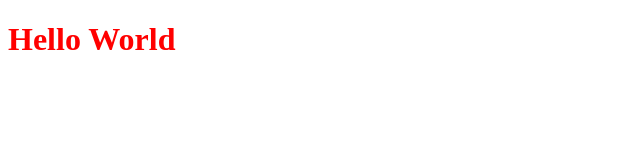
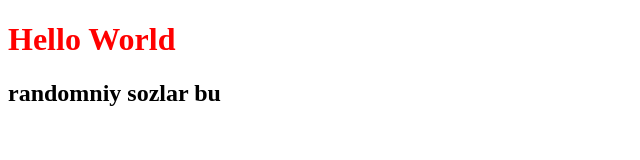
Before and after one commit to alemxaknazarov/git-test, a plain HTML site: page index.html in a window 1280 px wide. Shown: the whole page, without its empty margins (0-640 px from the left). Drawn offline with Linux system fonts and the light colour scheme.

Commit message:
men qaytdim

```diff
--- a/index.html
+++ b/index.html
@@ -8,5 +8,6 @@
 </head>
 <body>
     <h1>Hello World</h1>
+    <h2>randomniy sozlar bu</h2>
 </body>
 </html>
```
